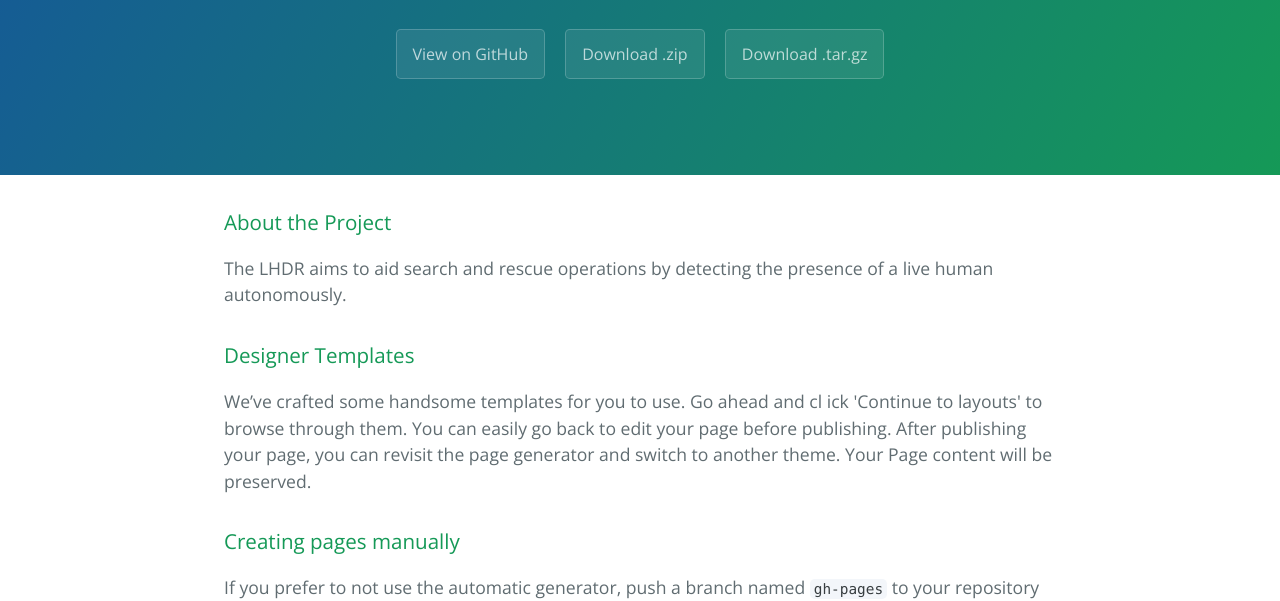
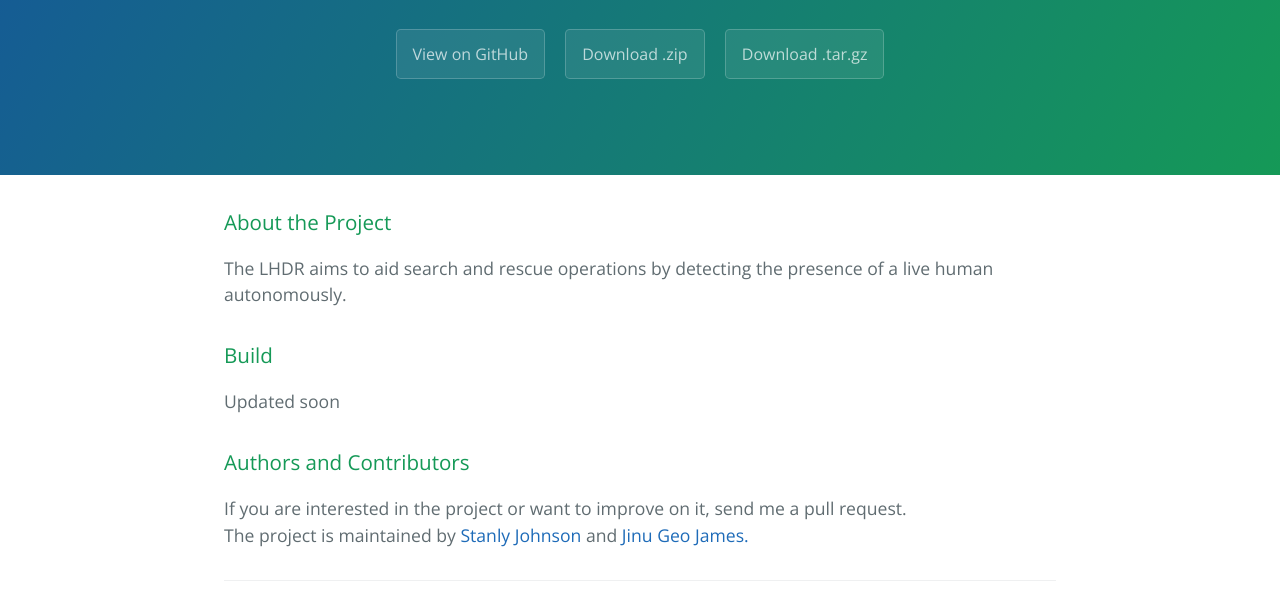
Before and after one commit to aiyankovil/Live-Human-Detection-Robot, a plain HTML site: page index.html in a window 1280 px wide. Shown: the part 208-809 px from the top of the page. Drawn offline with nearby package versions, Linux system fonts and the light colour scheme.

Commit message:
remove unnecessary

```diff
--- a/index.html
+++ b/index.html
@@ -25,16 +25,9 @@
 <p>The LHDR aims to aid search and rescue operations by detecting the presence of a live human autonomously.</p>
 
 <h3>
-<a id="designer-templates" class="anchor" href="#designer-templates" aria-hidden="true"><span class="octicon octicon-link"></span></a>Designer Templates</h3>
+<a id="designer-templates" class="anchor" href="#designer-templates" aria-hidden="true"><span class="octicon octicon-link"></span></a>Build</h3>
 
-<p>We’ve crafted some handsome templates for you to use. Go ahead and cl
-  ick 'Continue to layouts' to browse through them. You can easily go back to
-   edit your page before publishing. After publishing your page, you can revisit the page generator and switch to another theme. Your Page content will be preserved.</p>
-
-<h3>
-<a id="creating-pages-manually" class="anchor" href="#creating-pages-manually" aria-hidden="true"><span class="octicon octicon-link"></span></a>Creating pages manually</h3>
-
-<p>If you prefer to not use the automatic generator, push a branch named <code>gh-pages</code> to your repository to create a page manually. In addition to supporting regular HTML content, GitHub Pages support Jekyll, a simple, blog aware static site generator. Jekyll makes it easy to create site-wide headers and footers without having to copy them across every page. It also offers intelligent blog support and other advanced templating features.</p>
+<p>Updated soon</p>
 
 <h3>
 <a id="authors-and-contributors" class="anchor" href="#authors-and-contributors" aria-hidden="true"><span class="octicon octicon-link"></span></a>Authors and Contributors</h3>
```
